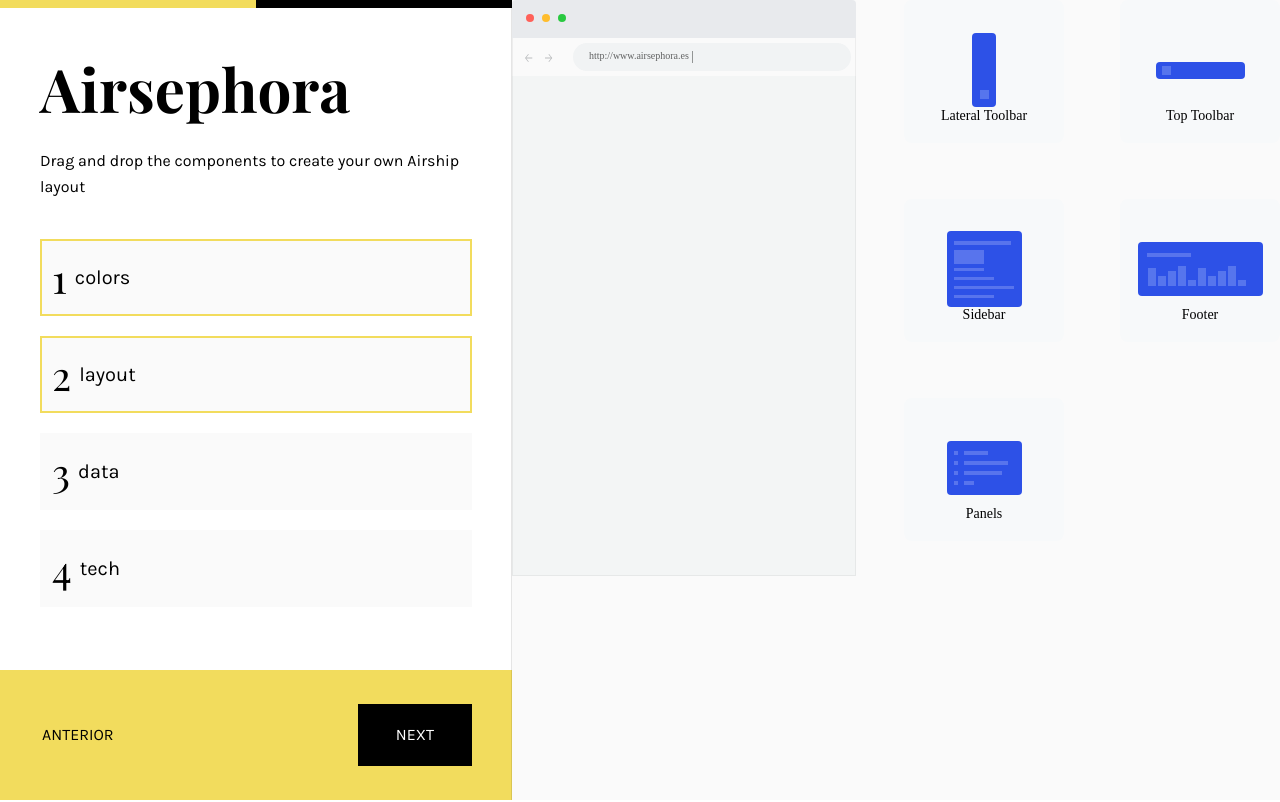
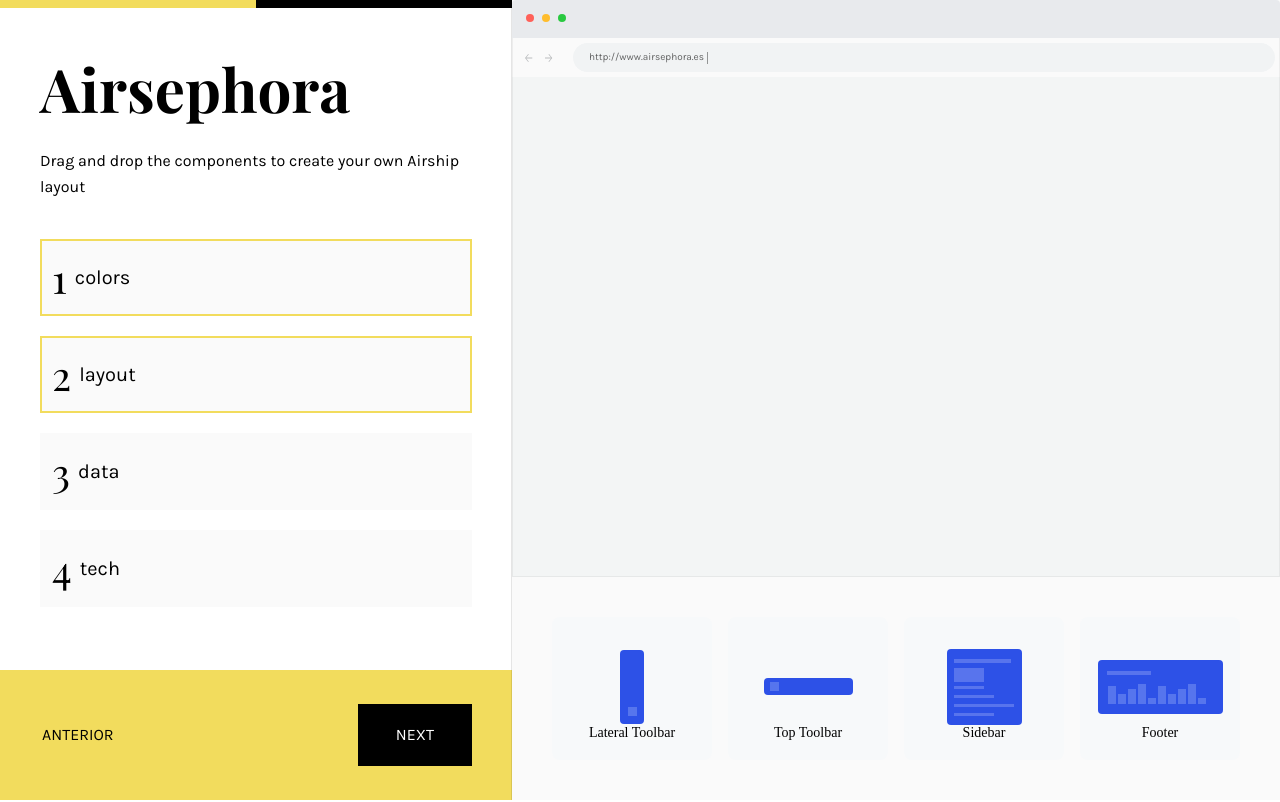
Before and after one commit to CartoDB/shuttle, a Vue app: page /layout in a window 1280 px wide. Shown: the top 802 px of the page. Built offline with nearby package versions, Linux system fonts and the light colour scheme.

Commit message:
change layout

```diff
--- a/src/views/Layout.vue
+++ b/src/views/Layout.vue
@@ -169,15 +169,12 @@
 
 <style scoped>
   .container {
-    max-width: 1220px;
-    width: 100%;
-    margin: 0 auto;
     display: flex;
     align-items: flex-start;
+    flex-direction: column;
   }
 
   .browser {
-    max-width: 880px;
     width: 100%;
   }
 
@@ -237,7 +234,7 @@
     background: #F1F3F4;
     padding: 8px 16px;
     border-radius: 50px;
-    font-size: 10px;
+    font: 10px 'Karla';
     color: rgba(0, 0, 0, 0.6);
     flex: 1;
   }
@@ -283,12 +280,10 @@
   }
 
   .template-inner {
-    margin-left: 48px;
-    width: 376px;
     display: flex;
     flex-wrap: wrap;
-    min-width: 376px;
     justify-content: space-between;
+    padding: 40px;
   }
 
   .template-innerItem {
```
